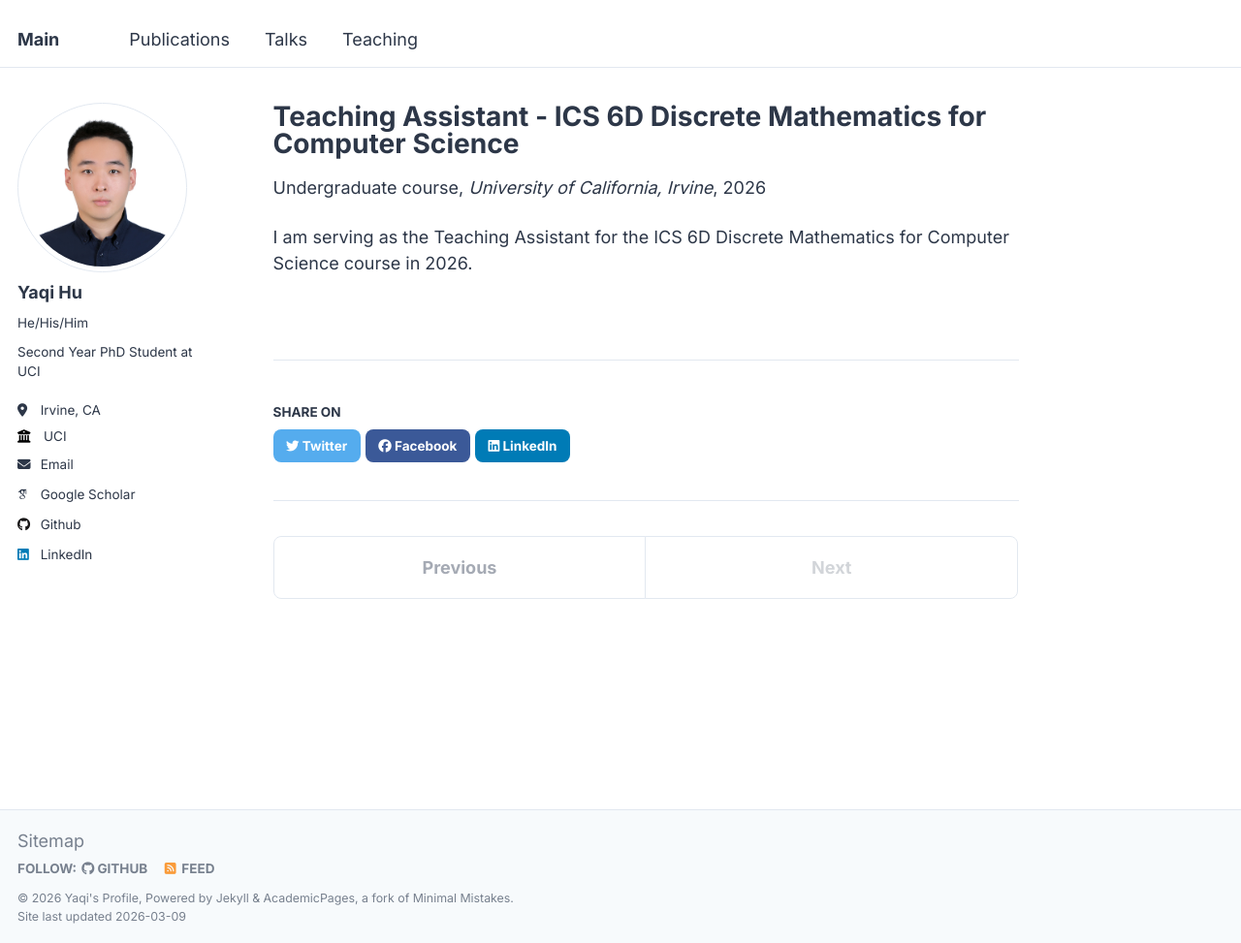
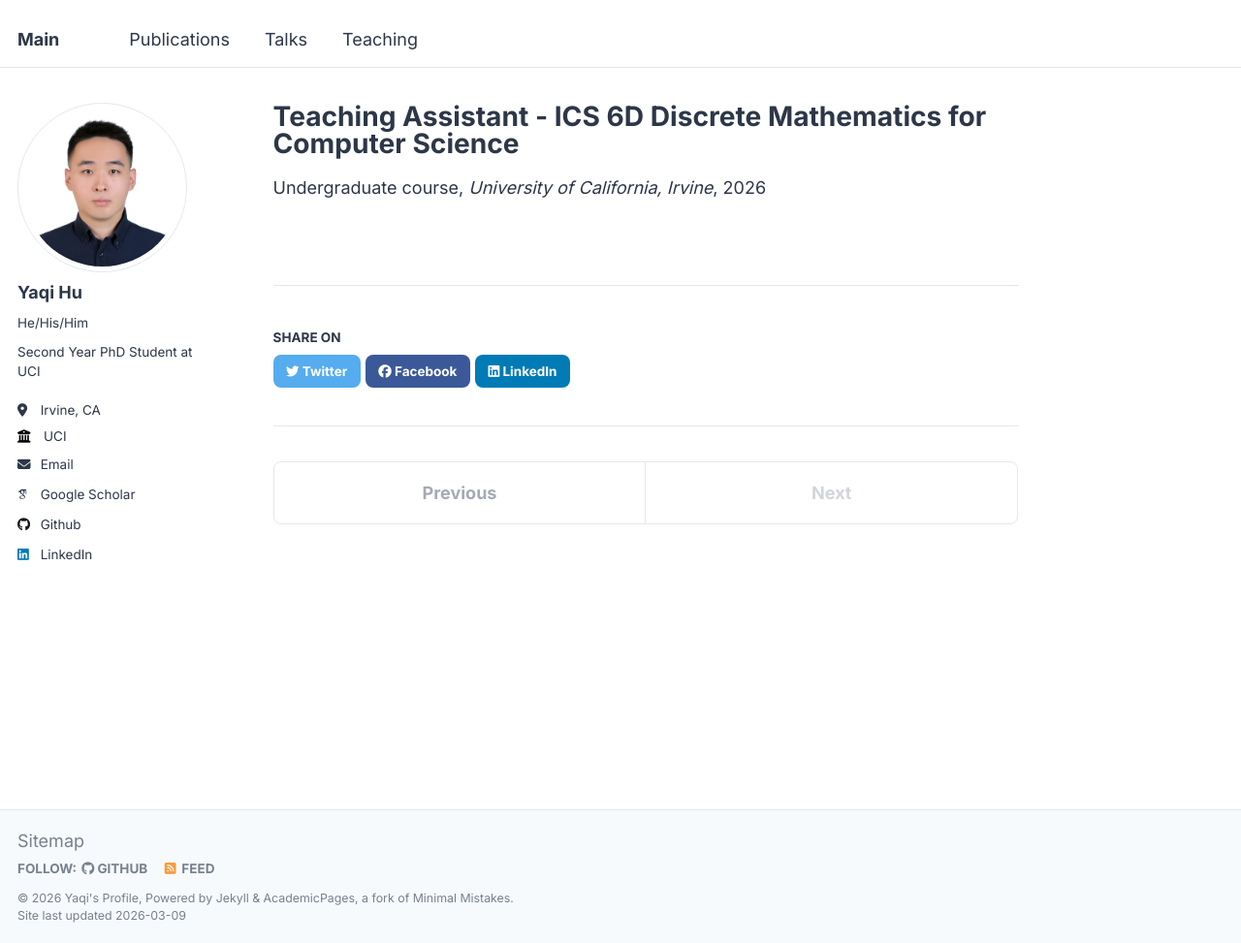
Before and after one commit to YaqiHu23/YaqiHu23.github.io, a Jekyll site: the page built from _teaching/ICS6D_2026.md, in a window 1280 px wide and 973 px high. Shown: the whole window at 97% size. Built offline with Jekyll 4.4.1, drawn with Linux system fonts in a browser that asks for light colours; some web fonts are replaced.

Commit message:
version_1.0.1

```diff
--- a/_sass/_sidebar.scss
+++ b/_sass/_sidebar.scss
@@ -97,7 +97,7 @@
 
   img {
     max-width: 175px;
-    border-radius: 50%;
+    border-radius: 50% !important;
 
     @include breakpoint($large) {
       padding: 5px;
--- a/_teaching/ICS6D_2026.md
+++ b/_teaching/ICS6D_2026.md
@@ -7,5 +7,3 @@ venue: "University of California, Irvine"
 date: 2026-01-01
 location: "Irvine, CA"
 ---
-
-I am serving as the Teaching Assistant for the ICS 6D Discrete Mathematics for Computer Science course in 2026.
```
